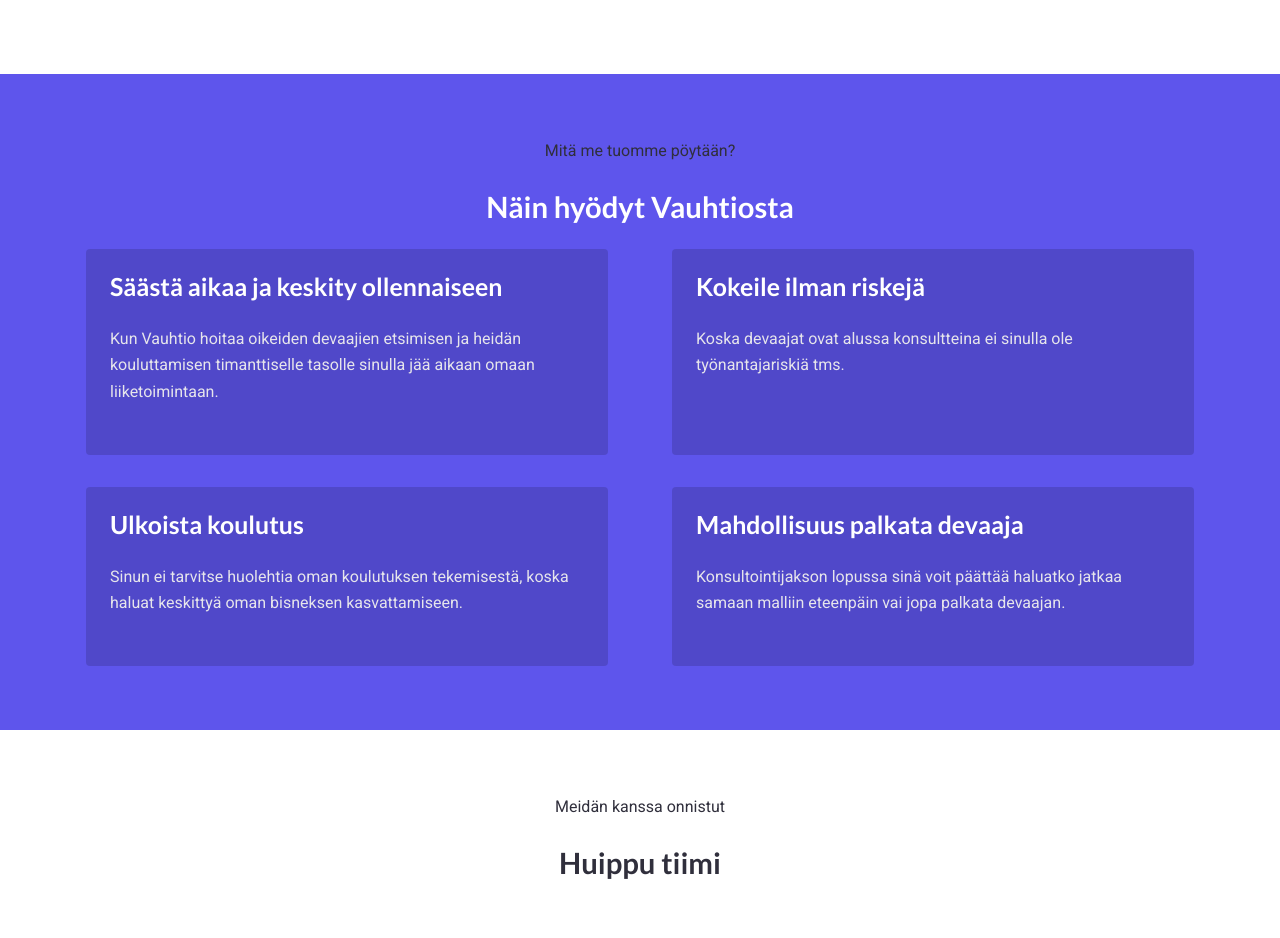
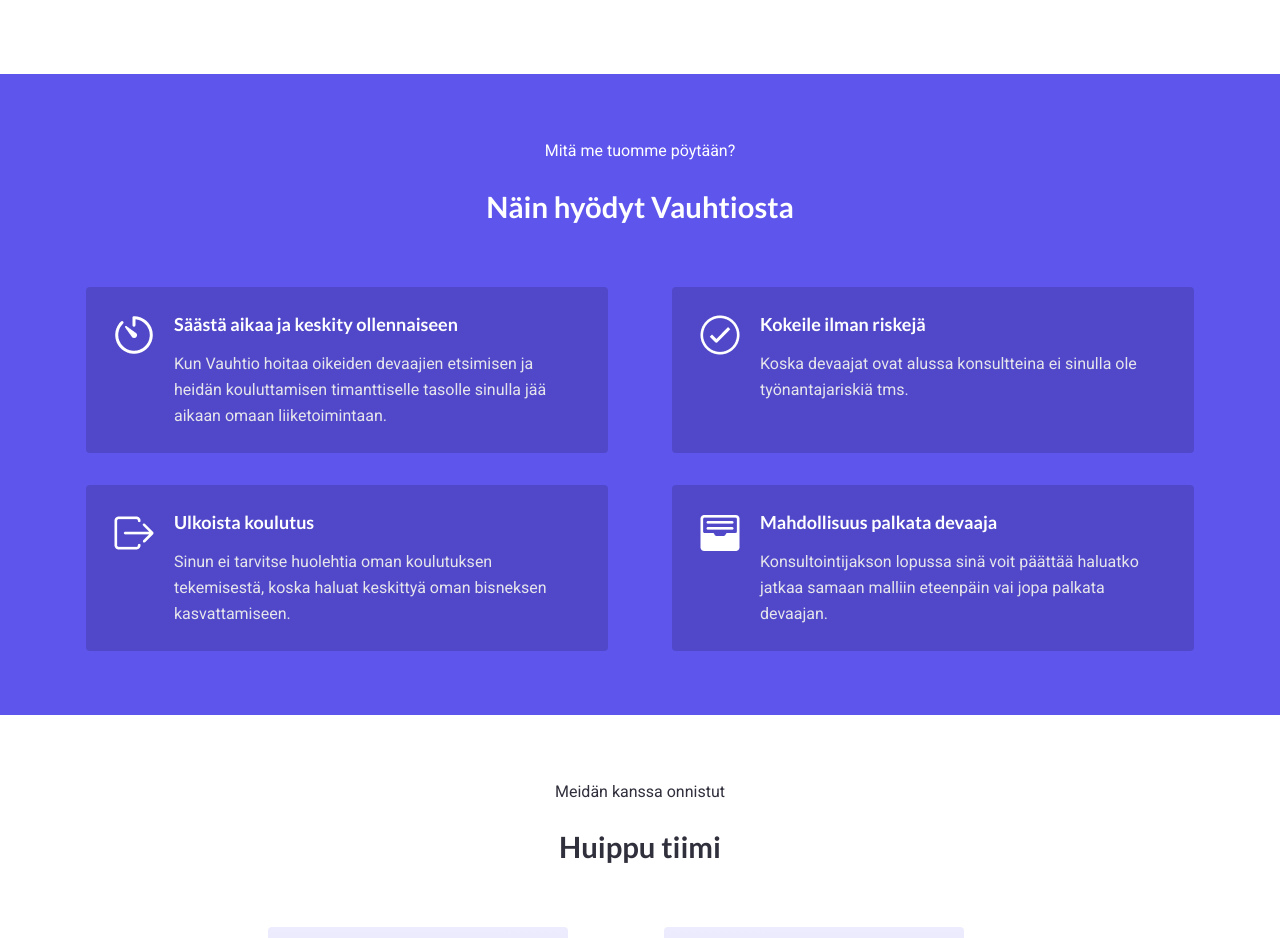
Before and after one commit to Vauhtio/vauhtio-com, a Gatsby site: page / in a window 1280 px wide. Shown: the part 1720-2658 px from the top of the page. Built offline with nearby package versions, Linux system fonts and the light colour scheme; Gatsby itself is replaced by a stand-in of ours.

Commit message:
Style icons of benefits

```diff
--- a/src/components/BenefitsSection.tsx
+++ b/src/components/BenefitsSection.tsx
@@ -1,9 +1,16 @@
 import React from 'react';
 import styled from 'styled-components';
+
+import timer from '../pages/timer.png';
+import check from '../pages/check.png';
+import exporting from '../pages/exporting.png';
+import file from '../pages/file.png';
 
 type Benefit = {
   title: string;
   description: string;
+  icon: string;
+  iconAlt: string;
 };
 
 const benefits: Benefit[] = [
@@ -11,36 +18,47 @@
     title: 'Säästä aikaa ja keskity ollennaiseen',
     description:
       'Kun Vauhtio hoitaa oikeiden devaajien etsimisen ja heidän kouluttamisen timanttiselle tasolle sinulla jää aikaan omaan liiketoimintaan.',
+    icon: timer,
+    iconAlt: 'Timer clock',
   },
   {
     title: 'Kokeile ilman riskejä',
     description:
       'Koska devaajat ovat alussa konsultteina ei sinulla ole työnantajariskiä tms.',
+    icon: check,
+    iconAlt: 'Checkmark',
   },
   {
     title: 'Ulkoista koulutus',
     description:
       'Sinun ei tarvitse huolehtia oman koulutuksen tekemisestä, koska haluat keskittyä oman bisneksen kasvattamiseen.',
+    icon: exporting,
+    iconAlt: 'Arrow pointing out',
   },
   {
     title: 'Mahdollisuus palkata devaaja',
     description:
       'Konsultointijakson lopussa sinä voit päättää haluatko jatkaa samaan malliin eteenpäin vai jopa palkata devaajan.',
+    icon: file,
+    iconAlt: 'Folder with files',
   },
 ];
 
 const BenefitsSection = () => {
   return (
     <section className="benefits-section">
-      <p className="section-header__subtitle">Mitä me tuomme pöytään?</p>
+      <Subtitle>Mitä me tuomme pöytään?</Subtitle>
       <h2 className="section-header benefits__title">Näin hyödyt Vauhtiosta</h2>
       <div className="container">
         <Benefits>
           {benefits.map(benefit => (
-            <div className="benefit">
-              <h3 className="benefit__title">{benefit.title}</h3>
-              <p className="benefit__description">{benefit.description}</p>
-            </div>
+            <Container>
+              <Icon src={benefit.icon} alt="Lol" />
+              <div>
+                <Title>{benefit.title}</Title>
+                <Description>{benefit.description}</Description>
+              </div>
+            </Container>
           ))}
         </Benefits>
       </div>
@@ -48,9 +66,15 @@
   );
 };
 
+const Subtitle = styled.p`
+  text-align: center;
+  color: #ffffff;
+`;
+
 const Benefits = styled.div`
   display: grid;
   grid-row-gap: 16px;
+  margin-top: 64px;
 
   @media (min-width: 576px) {
     grid-template-columns: 1fr 1fr;
@@ -63,4 +87,30 @@
   }
 `;
 
+const Container = styled.div`
+  background: rgba(0, 0, 0, 0.15);
+  border-radius: 4px;
+  padding: 24px;
+  display: flex;
+`;
+
+const Icon = styled.img`
+  margin: 0;
+  width: 48px;
+  height: 48px;
+  margin-right: 16px;
+`;
+
+const Title = styled.h3`
+  color: #ffffff;
+  font-size: 18px;
+  margin-top: 4px;
+  margin-bottom: 16px;
+`;
+
+const Description = styled.p`
+  color: #e6e5eb;
+  margin: 0;
+`;
+
 export default BenefitsSection;
--- a/src/pages/home.css
+++ b/src/pages/home.css
@@ -134,20 +134,6 @@
   color: #ffffff;
 }
 
-.benefit {
-  background: rgba(0, 0, 0, 0.15);
-  border-radius: 4px;
-  padding: 24px;
-}
-
-.benefit__title {
-  color: #ffffff;
-}
-
-.benefit__description {
-  color: #e6e5eb;
-}
-
 .team-section {
   padding: 64px 0;
 }
```
Also changed, not shown: src/pages/check.png (added), src/pages/exporting.png (added), src/pages/file.png (added), src/pages/timer.png (added).
